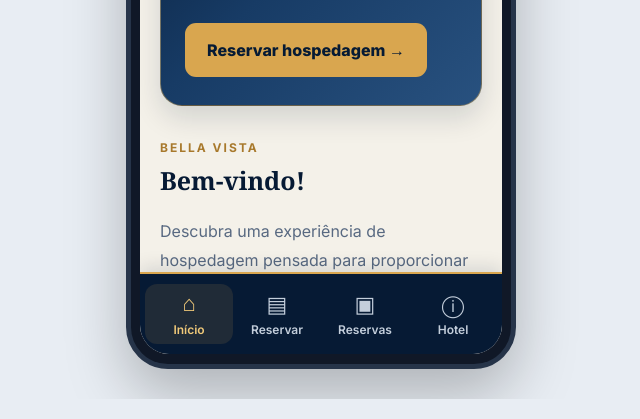
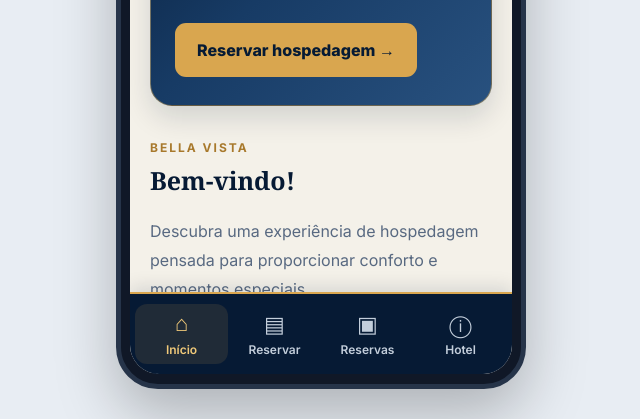
Before and after one commit to Helo010/Hotelaria-mobile, a plain HTML site: page index.html in a window 1280 px wide. Shown: the part 401-820 px from the top of the page, without its empty margins (319-959 px from the left). Drawn offline with Linux system fonts and the light colour scheme.

Commit message:
continuando a alterar o tamanho de tela

```diff
--- a/style.css
+++ b/style.css
@@ -1272,9 +1272,9 @@ body {
 /* Moldura externa do celular */
 .phone-shell {
     position: relative;
-    width: 390px;
-    height: min(850px, calc(100vh - 60px));
-    min-height: 600px;
+    width: 410px;
+    height: min(900px, calc(100vh - 40px));
+    min-height: 650px;
     background: #101827;
     border: 5px solid #263449;
     border-radius: 42px;
```
